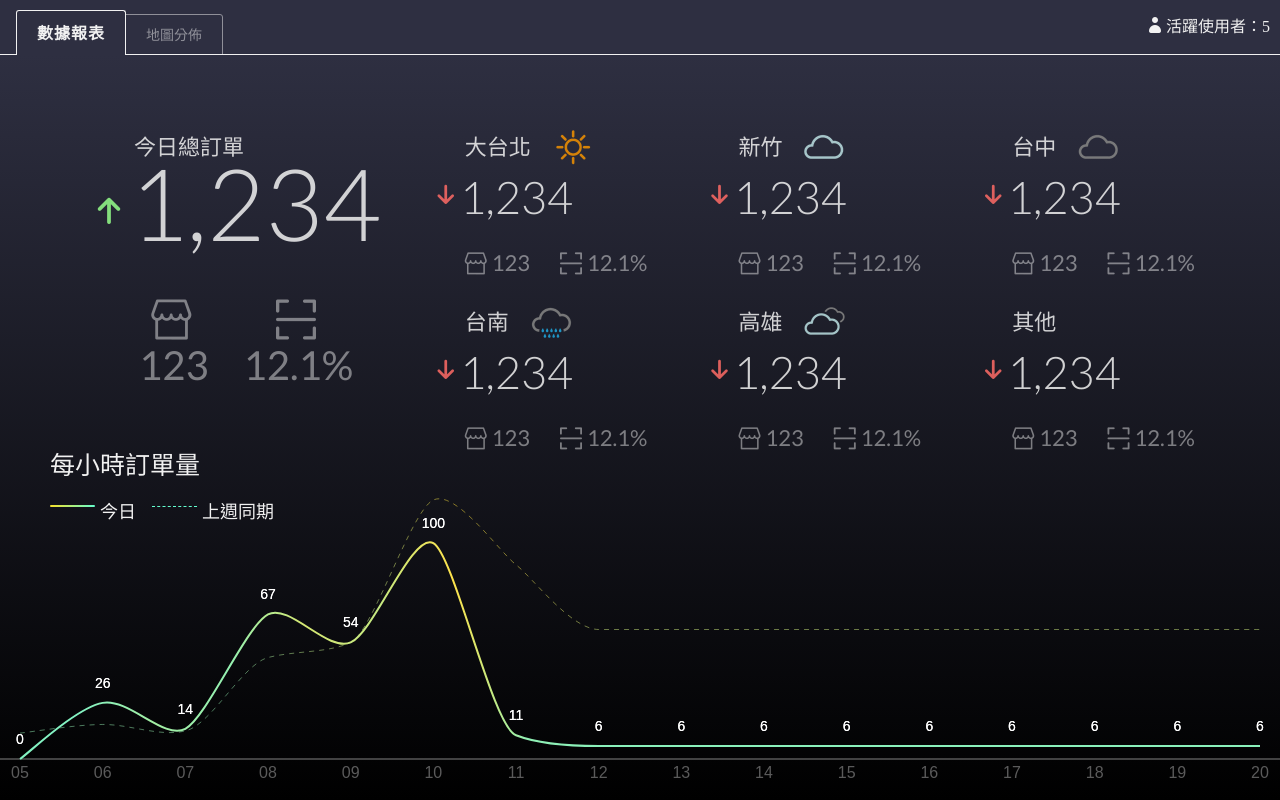
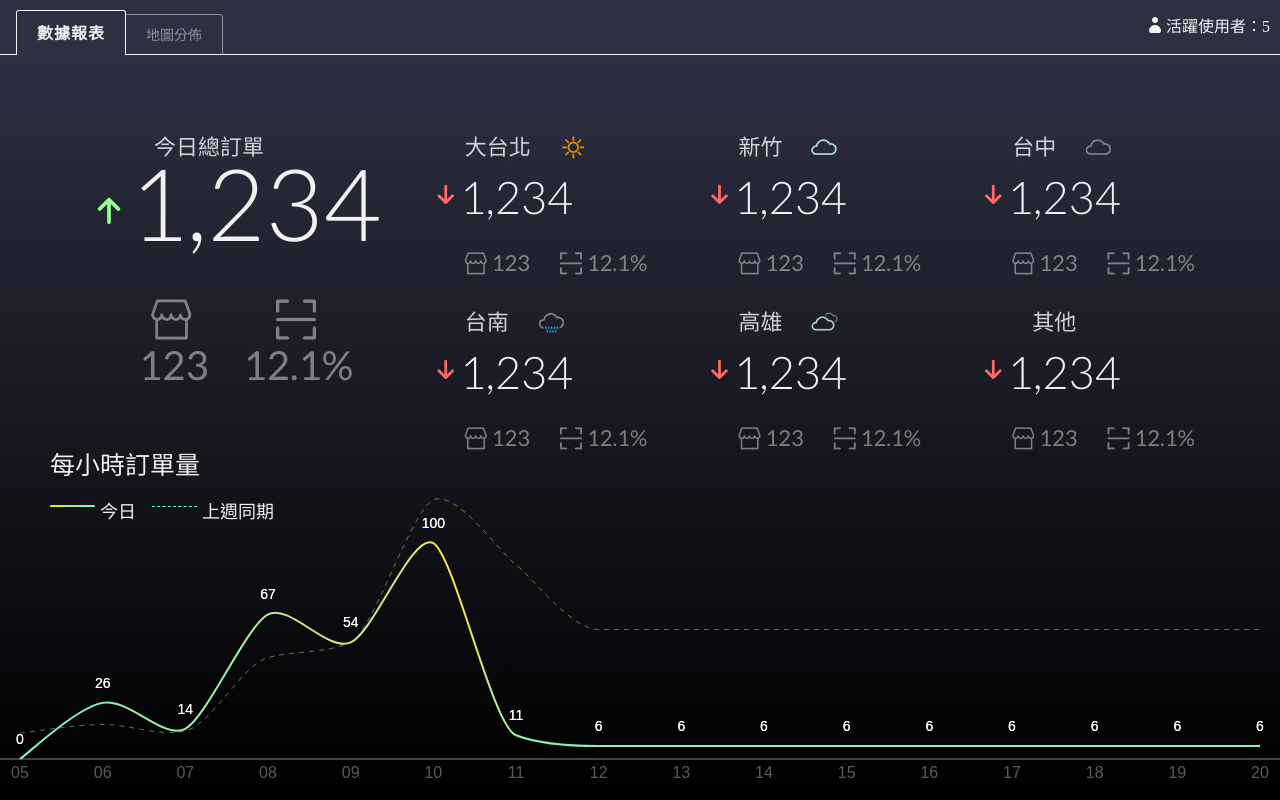
Before and after one commit to comdan66/huskeyTv, a plain HTML site: page index.html in a window 1280 px wide. Drawn offline with Linux system fonts and the light colour scheme; a web font is replaced by a local one.

Commit message:
Fix code.

```diff
--- a/index.html
+++ b/index.html
@@ -25,23 +25,23 @@
       <div class='p1'>
         <div class='row r1'>
           <div class='unit'>
-            <span>今日總訂單</span>
+            <span><a>今日總訂單</a></span>
             <span><sup class='icon-arrow-up2 up'></sup>1,234</span>
           </div>
           <div class='unit'>
-            <span>大台北<a class='img-w img-w-d01'></a></span>
+            <span><a>大台北</a><a class='img-w img-w-d01'></a></span>
             <span><sup class='icon-arrow-down2'></sup>1,234</span>
             <div><span class='icon-ic_store'>123</span><span class='icon-ic_redeem'>12.1%</span></div>
 
           </div>
           <div class='unit'>
-            <span>新竹<a class='img-w img-w-d02'></a></span>
+            <span><a>新竹</a><a class='img-w img-w-d02'></a></span>
             <span><sup class='icon-arrow-down2'></sup>1,234</span>
             <div><span class='icon-ic_store'>123</span><span class='icon-ic_redeem'>12.1%</span></div>
 
           </div>
           <div class='unit'>
-            <span>台中<a class='img-w img-w-d03'></a></span>
+            <span><a>台中</a><a class='img-w img-w-d03'></a></span>
             <span><sup class='icon-arrow-down2'></sup>1,234</span>
             <div><span class='icon-ic_store'>123</span><span class='icon-ic_redeem'>12.1%</span></div>
 
@@ -52,19 +52,19 @@
             <div><span class='icon-ic_store'>123</span><span class='icon-ic_redeem'>12.1%</span></div>
           </div>
           <div class='unit'>
-            <span>台南<a class='img-w img-w-d04'></a></span>
+            <span><a>台南</a><a class='img-w img-w-d04'></a></span>
             <span><sup class='icon-arrow-down2'></sup>1,234</span>
             <div><span class='icon-ic_store'>123</span><span class='icon-ic_redeem'>12.1%</span></div>
 
           </div>
           <div class='unit'>
-            <span>高雄<a class='img-w img-w-d05'></a></span>
+            <span><a>高雄</a><a class='img-w img-w-d05'></a></span>
             <span><sup class='icon-arrow-down2'></sup>1,234</span>
             <div><span class='icon-ic_store'>123</span><span class='icon-ic_redeem'>12.1%</span></div>
 
           </div>
           <div class='unit'>
-            <span>其他</span>
+            <span><a>其他</a></span>
             <span><sup class='icon-arrow-down2'></sup>1,234</span>
             <div><span class='icon-ic_store'>123</span><span class='icon-ic_redeem'>12.1%</span></div>
           </div>
--- a/scss/public.scss
+++ b/scss/public.scss
@@ -177,14 +177,19 @@ html {
         display: inline-block;
         width: 100%;
         font-size: 22px;
-        @include opacity(.85);
         padding-left: 25px + 5px;
         // border: 1px solid rgba(255, 0, 0, .3);
         height: 45px;
         line-height: 45px;
 
         > a {
-          margin-left: 20px;
+          &:first-child {
+            @include opacity(.85);
+          }
+          &:last-child {
+            margin-left: 20px;
+            @include scale(.65);
+          }
         }
 
         + span {
```
Also changed, not shown: css/public.css.
